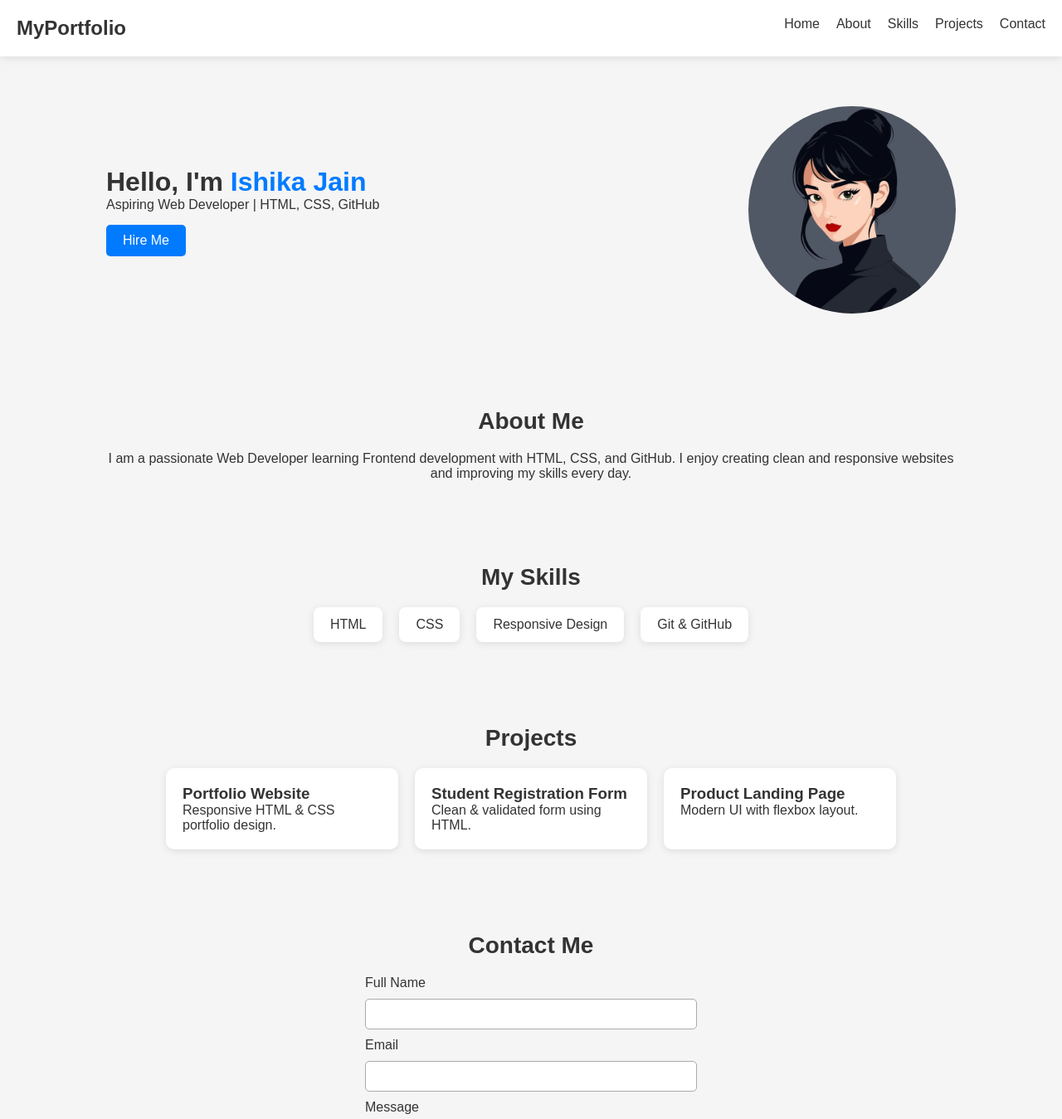
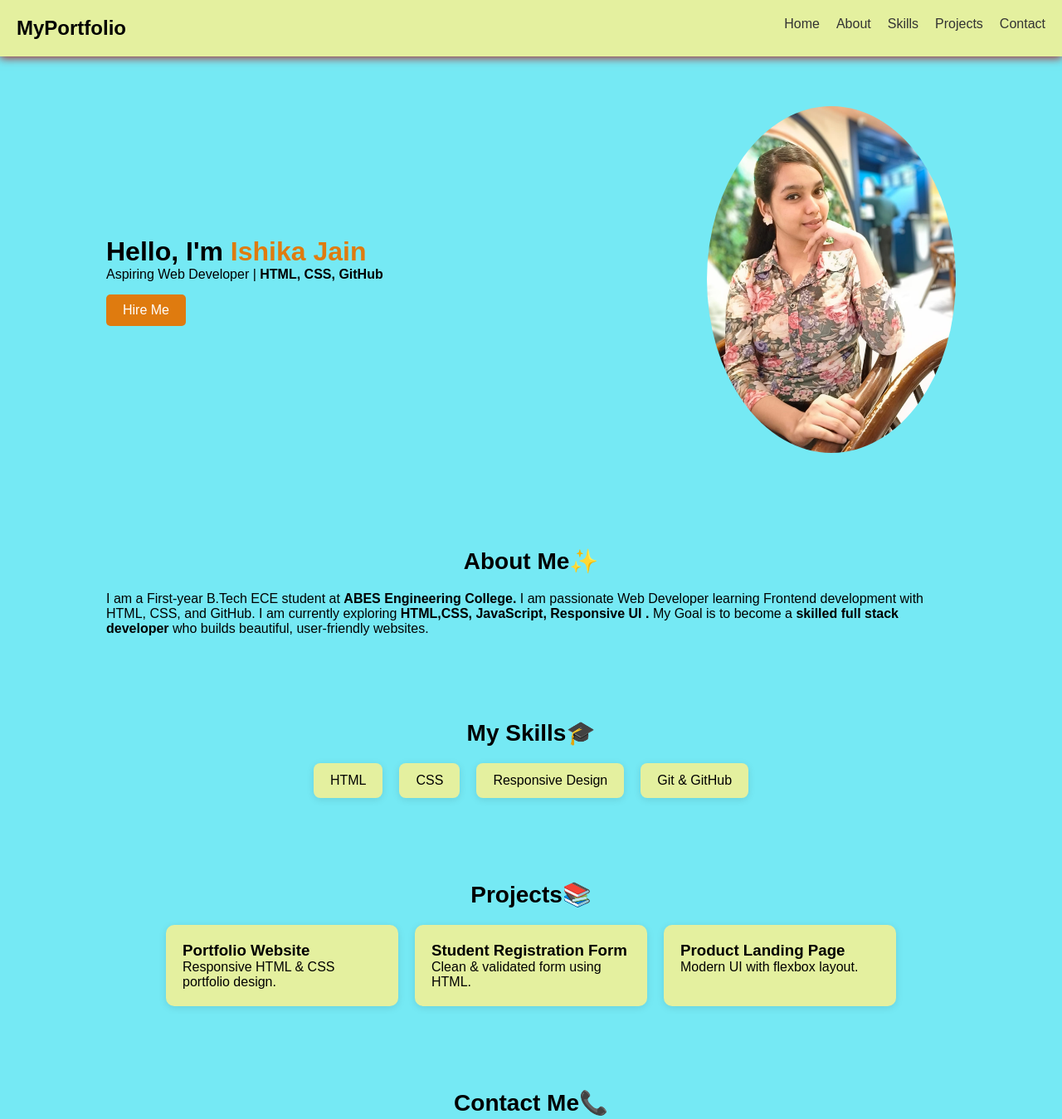
Before and after one commit to Ishikajain0172/My-Portfolio-Webpage, a plain HTML site: page index.html in a window 1280 px wide. Shown: the top 1349 px of the page at 83% size. Drawn offline with Linux system fonts and the light colour scheme.

Commit message:
Modified webpage

```diff
--- a/index.html
+++ b/index.html
@@ -26,27 +26,23 @@
     <section id="home" class="hero">
         <div class="hero-text">
             <h2>Hello, I'm <span>Ishika Jain</span></h2>
-            <p>Aspiring Web Developer | HTML, CSS, GitHub</p>
+            <p>Aspiring Web Developer |<strong>  HTML, CSS, GitHub</strong> </p>
             <a href="#contact" class="btn">Hire Me</a>
         </div>
-
         <div class="hero-img">
-            <img src="ishika.jpg" alt="Profile Image">
+            <img src="ishika1.jpeg" alt="Profile Image">
         </div>
     </section>
 
     <!-- About Section -->
     <section id="about" class="about">
-        <h2 class="section-title">About Me</h2>
-        <p>
-            I am a passionate Web Developer learning Frontend development with HTML, CSS, and GitHub.
-            I enjoy creating clean and responsive websites and improving my skills every day.
-        </p>
+        <h2 class="section-title">About Me✨</h2>
+        <p> I am a First-year B.Tech ECE student at <strong>ABES Engineering College.</strong> I am passionate Web Developer learning Frontend development with <strong></strong> HTML, CSS, and GitHub.</strong> I am currently exploring <strong>HTML,CSS, JavaScript, Responsive UI .</strong> My Goal is to become a <strong>skilled full stack developer</strong> who builds beautiful, user-friendly websites.  </p>
     </section>
 
     <!-- Skills Section -->
     <section id="skills" class="skills">
-        <h2 class="section-title">My Skills</h2>
+        <h2 class="section-title">My Skills🎓</h2>
 
         <ul class="skill-list">
             <li>HTML</li>
@@ -58,7 +54,7 @@
 
     <!-- Projects Section -->
     <section id="projects" class="projects">
-        <h2 class="section-title">Projects</h2>
+        <h2 class="section-title">Projects📚</h2>
 
         <div class="project-container">
             <div class="project-card">
@@ -80,7 +76,7 @@
 
     <!-- Contact Section -->
     <section id="contact" class="contact">
-        <h2 class="section-title">Contact Me</h2>
+        <h2 class="section-title">Contact Me📞</h2>
 
         <form class="contact-form">
             <label for="name">Full Name</label>
--- a/style.css
+++ b/style.css
@@ -7,8 +7,8 @@
 }
 
 body {
-    background: #f5f5f5;
-    color: #333;
+    background: #75e9f4;
+    color: #000000;
 }
 
 /* Navbar */
@@ -16,8 +16,8 @@ body {
     display: flex;
     justify-content: space-between;
     padding: 20px;
-    background: white;
-    box-shadow: 0 2px 10px rgba(0,0,0,0.1);
+    background: rgb(228, 240, 159);
+    box-shadow: 0 2px 10px rgb(174, 44, 44);
 }
 
 .logo {
@@ -53,13 +53,13 @@ body {
 }
 
 .hero-text span {
-    color: #007bff;
+    color: rgb(223, 123, 15);
 }
 
 .btn {
     display: inline-block;
     padding: 10px 20px;
-    background: #007bff;
+    background: rgb(223, 123, 15);
     color: white;
     text-decoration: none;
     border-radius: 5px;
@@ -68,8 +68,8 @@ body {
 
 /* Hero Image */
 .hero-img img {
-    width: 250px;
-    border-radius: 50%;
+    width: 300px;
+    border-radius: 70%;
 }
 
 /* Sections Title */
@@ -82,8 +82,8 @@ body {
 /* About Section */
 .about {
     padding: 50px 10%;
-    text-align: center;
 }
+
 
 /* Skills Section */
 .skills {
@@ -98,7 +98,7 @@ body {
 
 .skill-list li {
     list-style: none;
-    background: white;
+    background: rgb(228, 240, 159);
     padding: 12px 20px;
     border-radius: 8px;
     box-shadow: 0 2px 10px rgba(0,0,0,0.1);
@@ -116,11 +116,11 @@ body {
 }
 
 .project-card {
-    background: white;
+    background: rgb(228, 240, 159);
     padding: 20px;
     width: 280px;
     border-radius: 10px;
-    box-shadow: 0 2px 10px rgba(0,0,0,0.1);
+    box-shadow: 0 2px 10px rgba(0, 0, 0, 0.1);
 }
 
 /* Contact Section */
@@ -139,7 +139,7 @@ body {
 .contact-form input,
 .contact-form textarea {
     padding: 10px;
-    border: 1px solid #aaa;
+    border: 1px solid rgb(223, 123, 15);
     border-radius: 5px;
 }
 
@@ -147,7 +147,7 @@ body {
 footer {
     text-align: center;
     padding: 20px;
-    background: #ddd;
+    background: #5b5b67;
     margin-top: 20px;
 }
 
```
Also changed, not shown: ishika1.jpeg (added).
